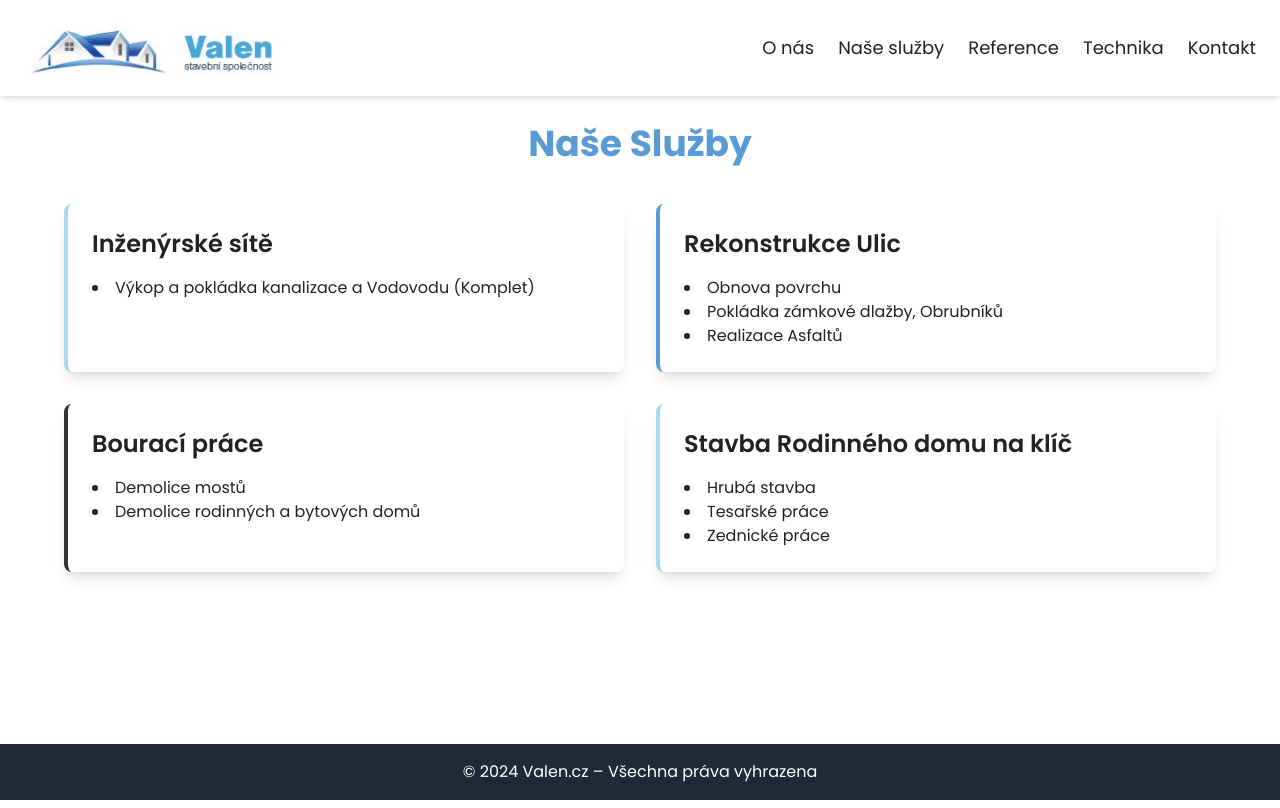
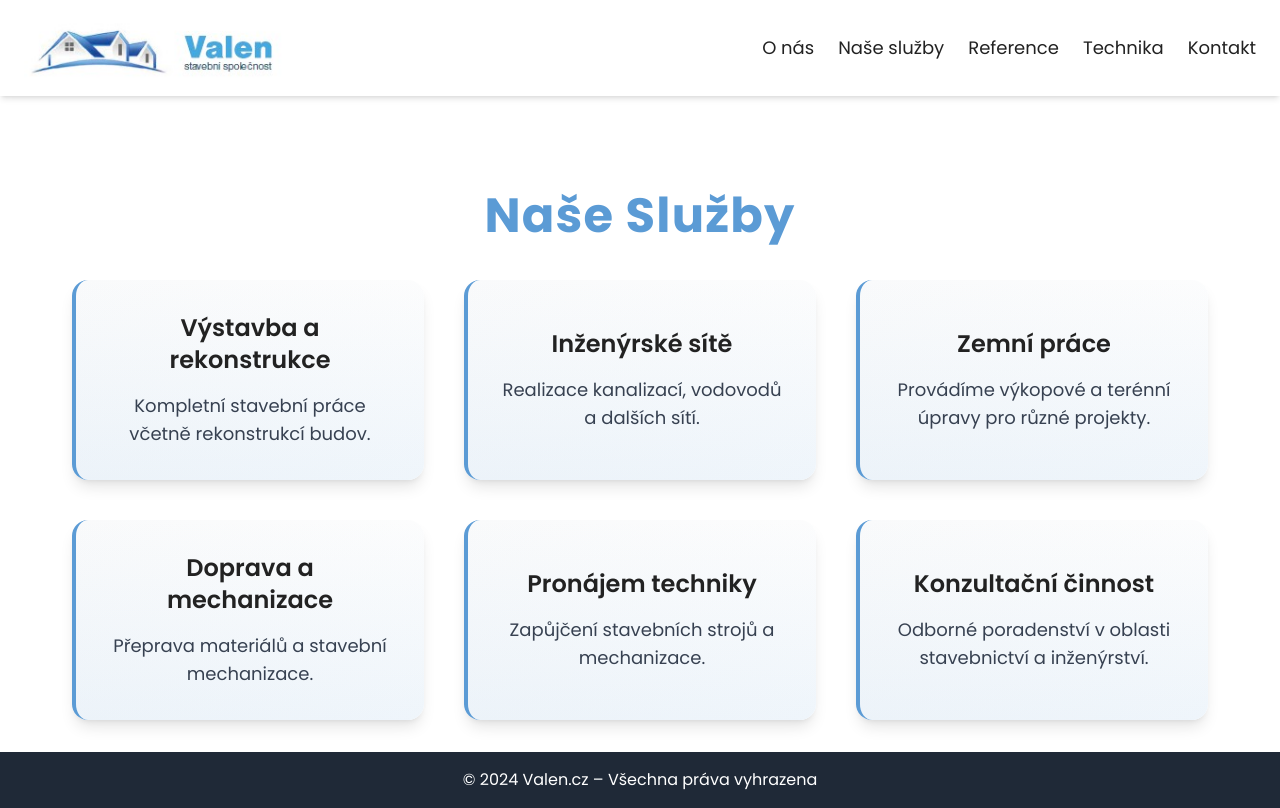
Before and after one commit to yesman1799/valen-website, a Vue app: page /services in a window 1280 px wide. Built offline with nearby package versions, Linux system fonts and the light colour scheme.

Commit message:
Finished Services view design so it looks the same as the rest of the site

```diff
--- a/src/views/ServicesView.vue
+++ b/src/views/ServicesView.vue
@@ -1,50 +1,32 @@
 <template>
-  <div class="page-content">
-    <div class="container mx-auto p-6">
-      <h1 class="text-4xl font-bold text-center text-secondary mb-10">Naše Služby</h1>
+  <div class="container mx-auto p-6 sm:p-8 pt-32 sm:pt-40 md:pt-48">
+    <h1 class="text-4xl sm:text-5xl font-extrabold text-center mb-10 text-secondary tracking-wide">Naše Služby</h1>
 
-      <div class="grid grid-cols-1 md:grid-cols-2 lg:grid-cols-2 gap-8">
-        <div class="bg-white shadow-lg rounded-lg p-6 border-l-4 border-primary">
-          <h2 class="text-2xl font-semibold mb-4 text-textDark">Inženýrské sítě</h2>
-          <ul class="list-disc list-inside text-textDark">
-            <li>Výkop a pokládka kanalizace a Vodovodu (Komplet)</li>
-          </ul>
-        </div>
-
-        <div class="bg-white shadow-lg rounded-lg p-6 border-l-4 border-secondary">
-          <h2 class="text-2xl font-semibold mb-4 text-textDark">Rekonstrukce Ulic</h2>
-          <ul class="list-disc list-inside text-textDark">
-            <li>Obnova povrchu</li>
-            <li>Pokládka zámkové dlažby, Obrubníků</li>
-            <li>Realizace Asfaltů</li>
-          </ul>
-        </div>
-
-        <div class="bg-white shadow-lg rounded-lg p-6 border-l-4 border-accent">
-          <h2 class="text-2xl font-semibold mb-4 text-textDark">Bourací práce</h2>
-          <ul class="list-disc list-inside text-textDark">
-            <li>Demolice mostů</li>
-            <li>Demolice rodinných a bytových domů</li>
-          </ul>
-        </div>
-
-        <div class="bg-white shadow-lg rounded-lg p-6 border-l-4 border-primary">
-          <h2 class="text-2xl font-semibold mb-4 text-textDark">Stavba Rodinného domu na klíč</h2>
-          <ul class="list-disc list-inside text-textDark">
-            <li>Hrubá stavba</li>
-            <li>Tesařské práce</li>
-            <li>Zednické práce</li>
-          </ul>
-        </div>
+    <div class="grid grid-cols-1 sm:grid-cols-2 lg:grid-cols-3 gap-6 sm:gap-8 md:gap-10">
+      <div v-for="service in services" :key="service.name"
+           class="bg-gradient-to-br from-gray-50 to-white shadow-lg rounded-2xl p-6 sm:p-8 border-l-4 border-secondary hover:shadow-2xl transform hover:scale-105 transition-all duration-300 relative overflow-hidden flex flex-col justify-center items-center text-center">
+        <div class="absolute inset-0 bg-gradient-to-t from-secondary to-transparent opacity-10"></div>
+        <h2 class="text-lg sm:text-xl md:text-2xl font-semibold mb-3 sm:mb-4 text-textDark relative z-10">{{ service.name }}</h2>
+        <p class="text-sm sm:text-base md:text-lg text-gray-700 relative z-10">{{ service.description }}</p>
       </div>
     </div>
   </div>
-
 </template>
 
 <script>
 export default {
-  name: "ServicesView",
+  data() {
+    return {
+      services: [
+        { name: 'Výstavba a rekonstrukce', description: 'Kompletní stavební práce včetně rekonstrukcí budov.' },
+        { name: 'Inženýrské sítě', description: 'Realizace kanalizací, vodovodů a dalších sítí.' },
+        { name: 'Zemní práce', description: 'Provádíme výkopové a terénní úpravy pro různé projekty.' },
+        { name: 'Doprava a mechanizace', description: 'Přeprava materiálů a stavební mechanizace.' },
+        { name: 'Pronájem techniky', description: 'Zapůjčení stavebních strojů a mechanizace.' },
+        { name: 'Konzultační činnost', description: 'Odborné poradenství v oblasti stavebnictví a inženýrství.' }
+      ]
+    };
+  }
 };
 </script>
 
```
